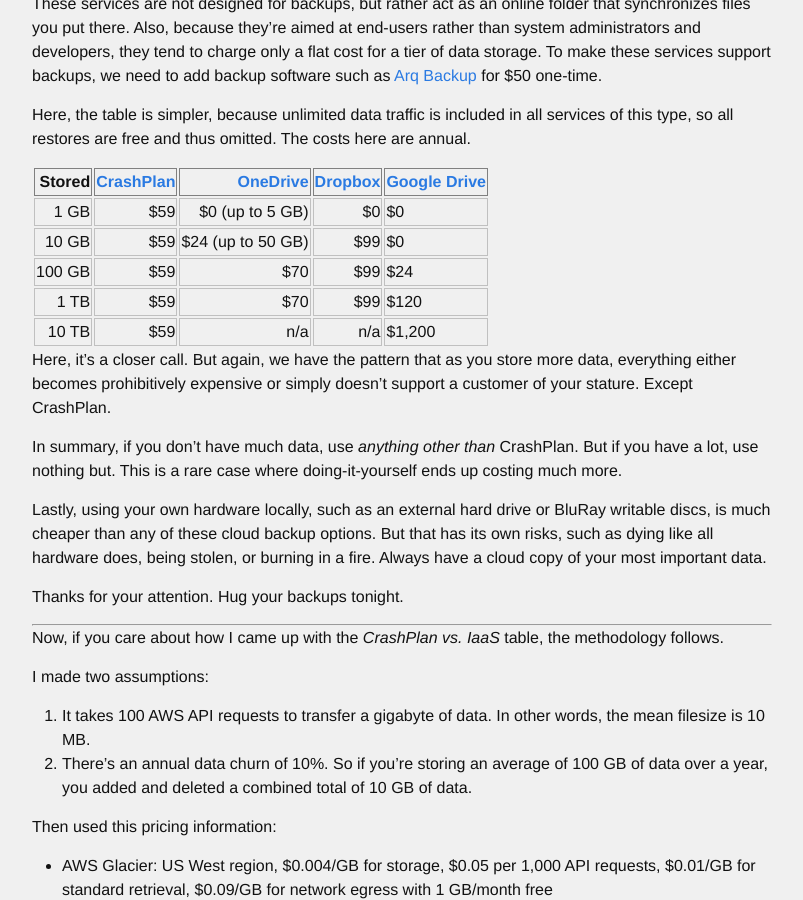
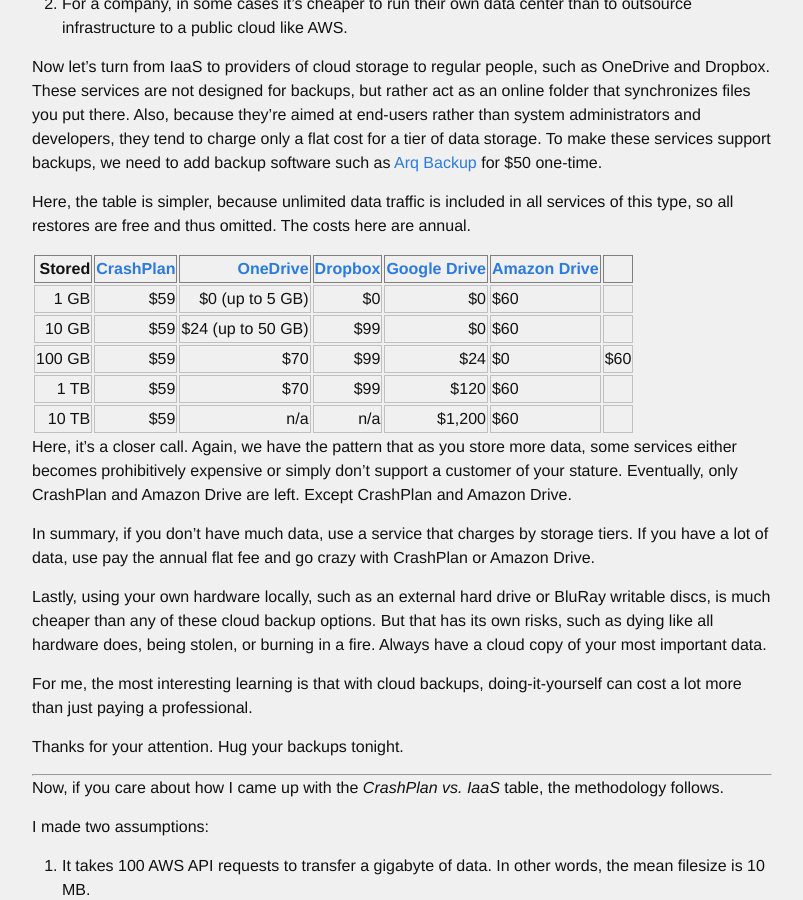
Before and after one commit to philipmw/philipmw.github.io, a Jekyll site: the page built from _posts/2017-01-14-cloud-backup-comparison.md, in a window 1280 px wide and 900 px high, scrolled down 1698 px. Shown: the whole window, without its empty margins (238-1041 px from the left). Built offline with Jekyll 4.4.1, drawn with Linux system fonts in a browser that asks for light colours; some of the changed text lies outside the part shown.

Commit message:
more stuff

```diff
--- a/_posts/2017-01-14-cloud-backup-comparison.md
+++ b/_posts/2017-01-14-cloud-backup-comparison.md
@@ -10,9 +10,12 @@
 I couldn't be happier with their service!
 And at $59/year, I consider it a very good value for the peace of mind.
 
-But I work at [Amazon Web Services](http://aws.amazon.com), the premier provider of cheap storage!
-AWS is one of several providers of Infrastructure-as-a-Service (IaaS).
-If I am willing to get my hands dirty and use commodity cloud storage, I should be able to save money, right?
+CrashPlan is in the same category of services as [BackBlaze](http://www.backblaze.com), [Carbonite](http://www.carbonite.com), and [Mozy](http://www.mozy.com): managed backups.
+The value prop is a flat, single price for unlimited data and free polished apps for various platforms.
+
+But I work at [Amazon Web Services](http://aws.amazon.com), the premier provider of cheap storage.
+AWS is one of several providers of Infrastructure-as-a-Service (IaaS), and storage is just one of many building blocks they provide.
+If I am willing to get my hands dirty with basic cloud infrastructure, I should be able to save money, right?
 
 First, since AWS provides infrastructure as a service, it's entirely conceivable that CrashPlan is using S3 behind the scenes, with their value-add being a friendly user experience for maintaining data backups.
 [SmugMug](http://www.smugmug.com), the photo sharing business, works similarly: they [use S3 as the underlying commodity storage](https://aws.amazon.com/blogs/aws/amazon_s3_and_s/), add paid photo sharing on top of that, and charge a flat subscription fee for unlimited photos.
@@ -66,25 +69,27 @@
 Here, the table is simpler, because unlimited data traffic is included in all services of this type, so all restores are free and thus omitted.
 The costs here are annual.
 
-| Stored | [CrashPlan](http://www.crashplan.com) | [OneDrive](http://www.onedrive.com) | [Dropbox](http://www.dropbox.com) | [Google Drive](http://google.com/drive) |
-| -----: | --: | --: | --: |
-| 1 GB | $59 | $0 (up to 5 GB) | $0 | $0 |
-| 10 GB | $59 | $24 (up to 50 GB) | $99 | $0 |
-| 100 GB | $59 | $70 | $99 | $24 |
-| 1 TB | $59 | $70 | $99 | $120 |
-| 10 TB | $59 | n/a | n/a | $1,200 |
+| Stored | [CrashPlan](http://www.crashplan.com) | [OneDrive](http://www.onedrive.com) | [Dropbox](http://www.dropbox.com) | [Google Drive](http://google.com/drive) | [Amazon Drive](https://www.amazon.com/clouddrive/home) |
+| -----: | --: | --: | --: | --: |
+| 1 GB | $59 | $0 (up to 5 GB) | $0 | $0 | $60 |
+| 10 GB | $59 | $24 (up to 50 GB) | $99 | $0 | $60 |
+| 100 GB | $59 | $70 | $99 | $24 | $0 | $60 |
+| 1 TB | $59 | $70 | $99 | $120 | $60 |
+| 10 TB | $59 | n/a | n/a | $1,200 | $60 |
 
 Here, it's a closer call.
-But again, we have the pattern that as you store more data, everything either becomes prohibitively expensive or simply doesn't support a customer of your stature.
-Except CrashPlan.
+Again, we have the pattern that as you store more data, some services either becomes prohibitively expensive or simply don't support a customer of your stature.
+Eventually, only CrashPlan and Amazon Drive are left.
+Except CrashPlan and Amazon Drive.
 
-In summary, if you don't have much data, use _anything other than_ CrashPlan.
-But if you have a lot, use nothing but.
-This is a rare case where doing-it-yourself ends up costing much more.
+In summary, if you don't have much data, use a service that charges by storage tiers.
+If you have a lot of data, use pay the annual flat fee and go crazy with CrashPlan or Amazon Drive.
 
 Lastly, using your own hardware locally, such as an external hard drive or BluRay writable discs, is much cheaper than any of these cloud backup options.
 But that has its own risks, such as dying like all hardware does, being stolen, or burning in a fire.
 Always have a cloud copy of your most important data.
+
+For me, the most interesting learning is that with cloud backups, doing-it-yourself can cost a lot more than just paying a professional.
 
 Thanks for your attention.
 Hug your backups tonight.
```
